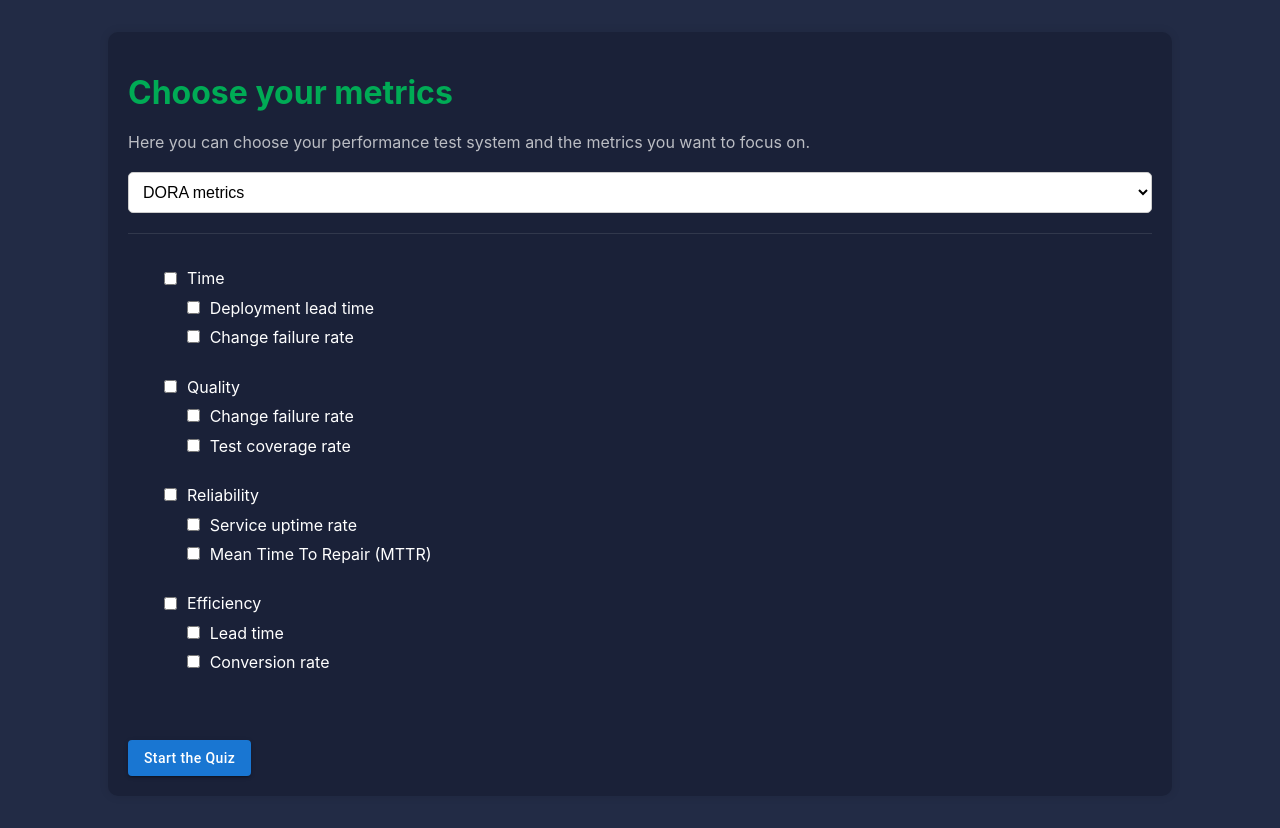
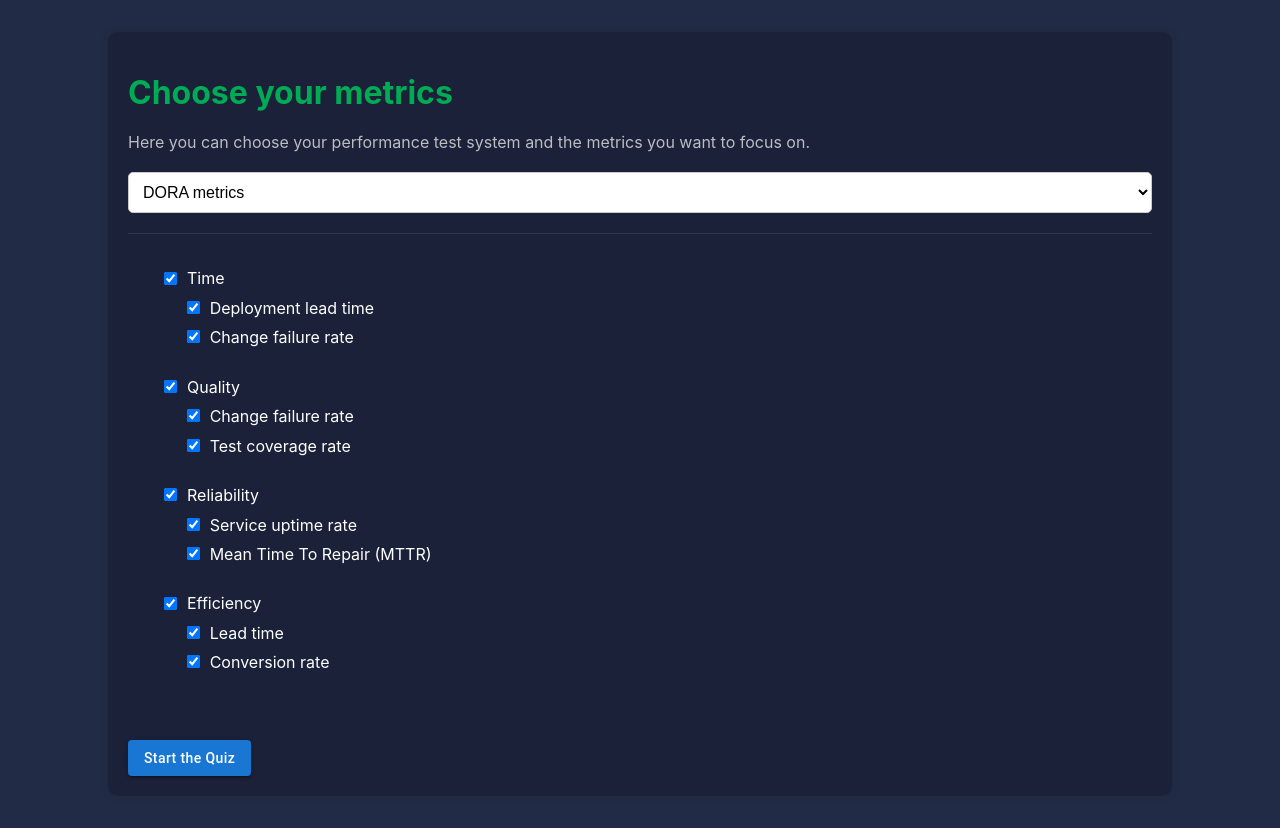
Before and after one commit to raouf-mediaplus/quiztestroject, a React (Create React App) app: page /models in a window 1280 px wide. Built offline with nearby package versions, Linux system fonts and the light colour scheme.

Commit message:
fixed check_unchek

```diff
--- a/src/components/ModelChoice.js
+++ b/src/components/ModelChoice.js
@@ -18,6 +18,18 @@
   useEffect(() => {
     const initialCheckedCategories = {};
     const initialCheckedMetrics = {};
+
+    // Initialise les états des catégories à cocher
+    modelsData[selected].Categories.forEach((cat) => {
+      initialCheckedCategories[cat.Category] = true;
+    });
+
+    // Initialise les états des métriques à cocher
+    modelsData[selected].Categories.forEach((cat) => {
+      cat.Values.forEach((metric) => {
+        initialCheckedMetrics[metric.Metric] = true;
+      });
+    });
 
     setCheckedCategories(initialCheckedCategories);
     setCheckedMetrics(initialCheckedMetrics);
@@ -47,7 +59,7 @@
       <input
         style={{ marginBottom: "1em", marginTop: "1em" }}
         type="checkbox"
-        checked={checkedCategories[cat.Category] && true}
+        checked={checkedCategories[cat.Category]}
         name={cat.Category}
         value={cat.Category}
         onChange={handleCategoryChange}
@@ -58,7 +70,7 @@
           <input
             style={{ marginLeft: "2em", marginBottom: "1em" }}
             type="checkbox"
-            checked={checkedMetrics[metric.Metric] && true}
+            checked={checkedMetrics[metric.Metric]}
             name={metric.Metric}
             value={metric.Metric}
             onChange={handleMetricChange}
```
